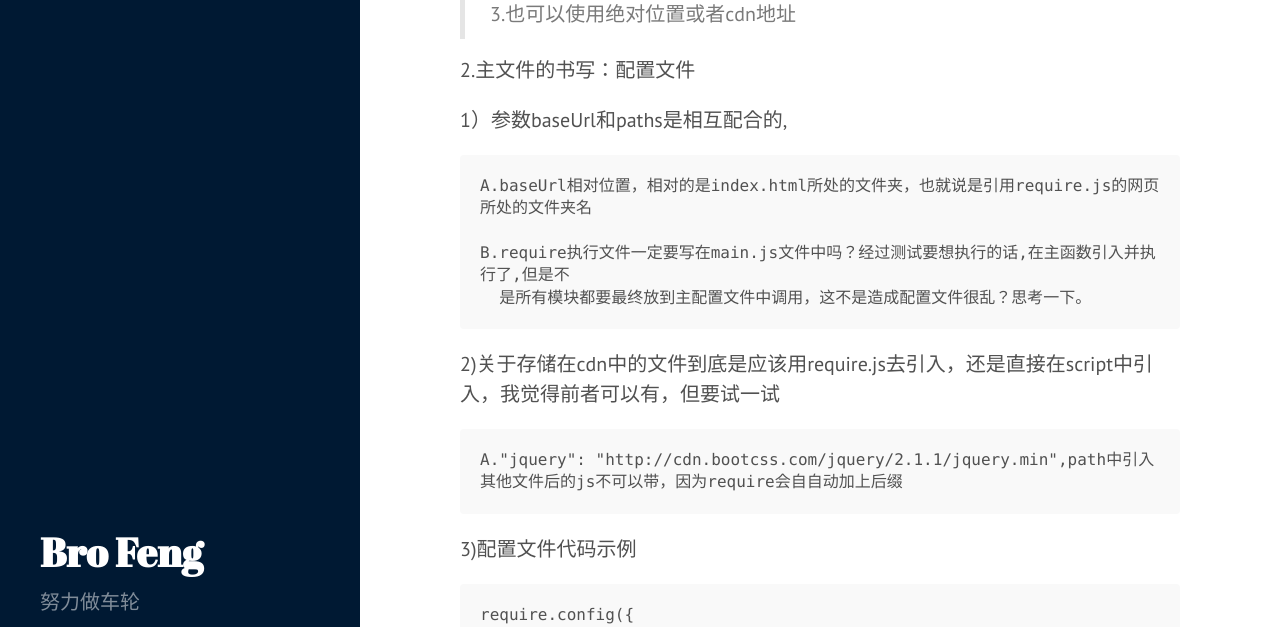
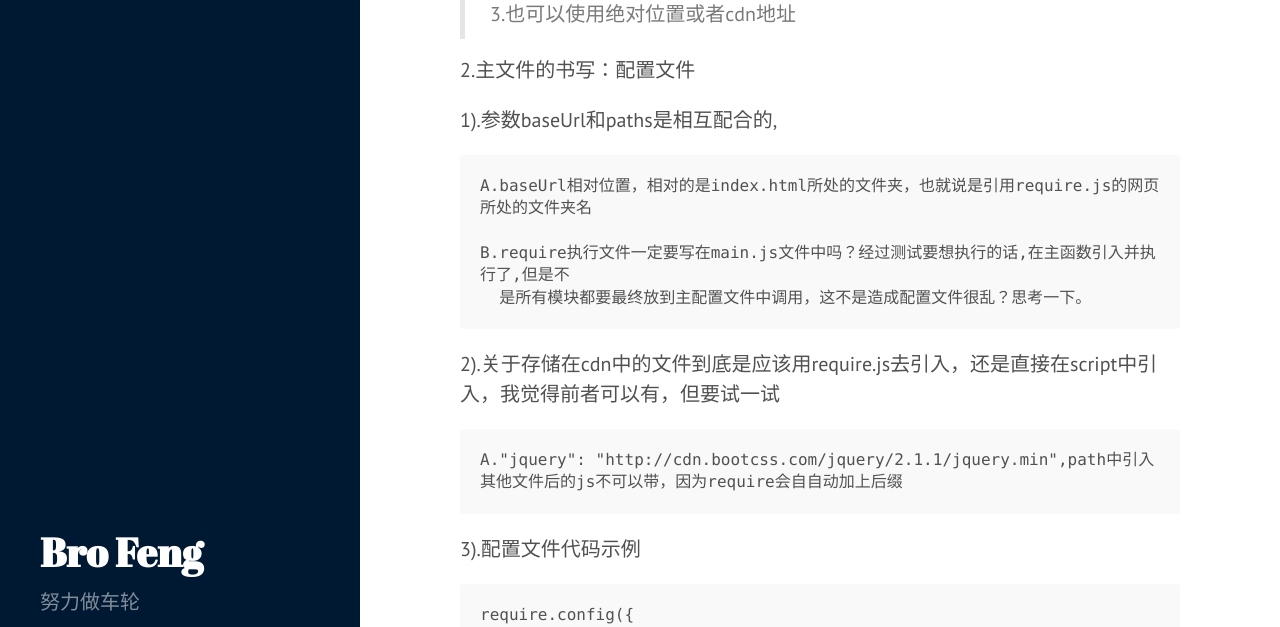
Before and after one commit to fengtaijun0507/fengtaijun0507.github.io, a Jekyll site: the page built from _posts/2016-03-01-require.js.markdown, in a window 1280 px wide and 900 px high, scrolled down 608 px. Shown: the part 153-780 px from the top of the window. Built offline with Jekyll 4.4.1, drawn with Linux system fonts in a browser that asks for light colours.

```diff
--- a/_posts/2016-03-01-require.js.markdown
+++ b/_posts/2016-03-01-require.js.markdown
@@ -32,18 +32,18 @@ date:   2016-03-07
 
 2.主文件的书写：配置文件
 
-  1）参数baseUrl和paths是相互配合的,
+  1).参数baseUrl和paths是相互配合的,
 
     A.baseUrl相对位置，相对的是index.html所处的文件夹，也就说是引用require.js的网页所处的文件夹名
 
     B.require执行文件一定要写在main.js文件中吗？经过测试要想执行的话,在主函数引入并执行了,但是不
       是所有模块都要最终放到主配置文件中调用，这不是造成配置文件很乱？思考一下。
 
-  2)关于存储在cdn中的文件到底是应该用require.js去引入，还是直接在script中引入，我觉得前者可以有，但要试一试
+  2).关于存储在cdn中的文件到底是应该用require.js去引入，还是直接在script中引入，我觉得前者可以有，但要试一试
 
     A."jquery": "http://cdn.bootcss.com/jquery/2.1.1/jquery.min",path中引入其他文件后的js不可以带，因为require会自自动加上后缀
 
-  3)配置文件代码示例
+  3).配置文件代码示例
 
     require.config({
     baseUrl: "script/",
```
